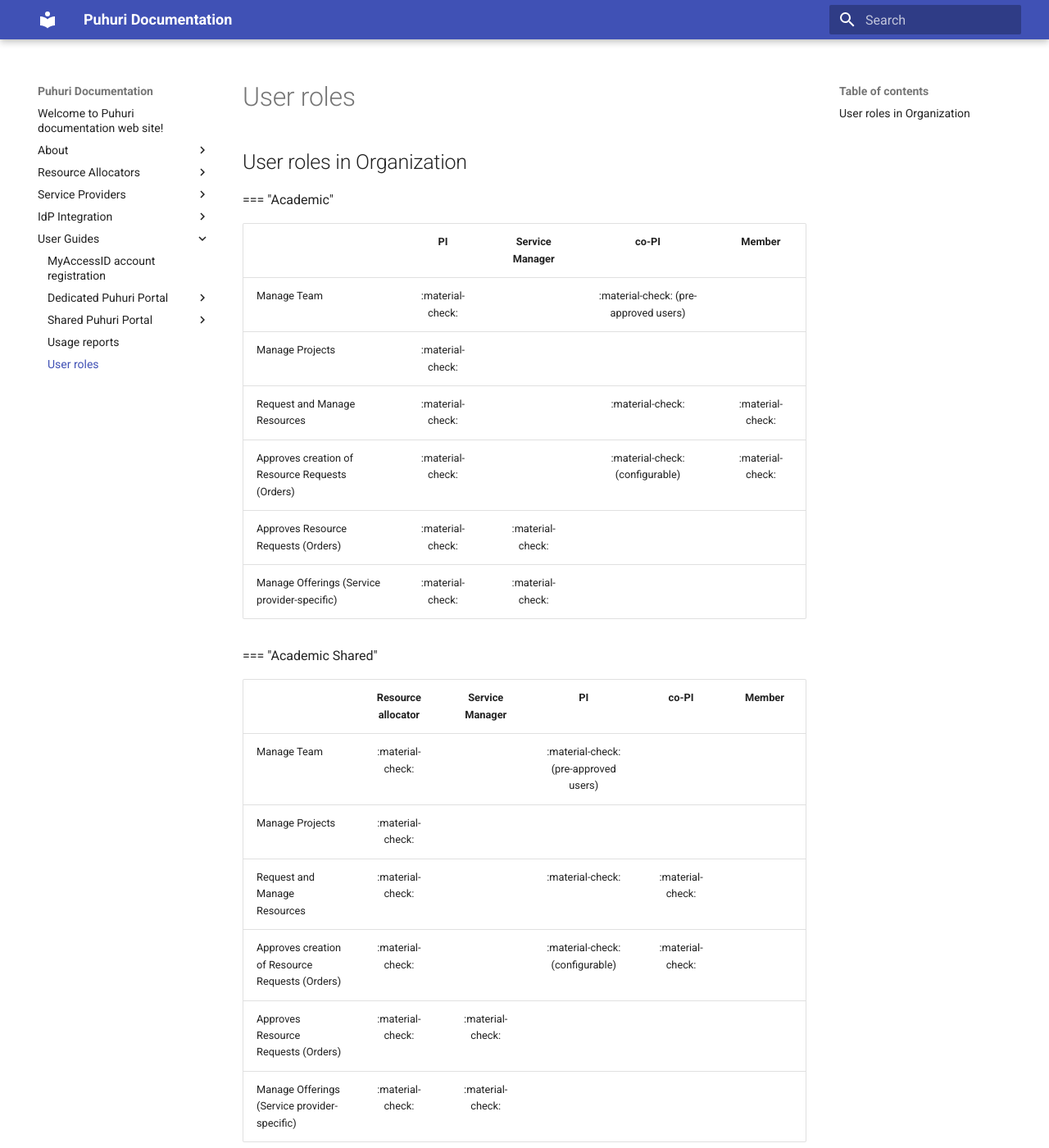
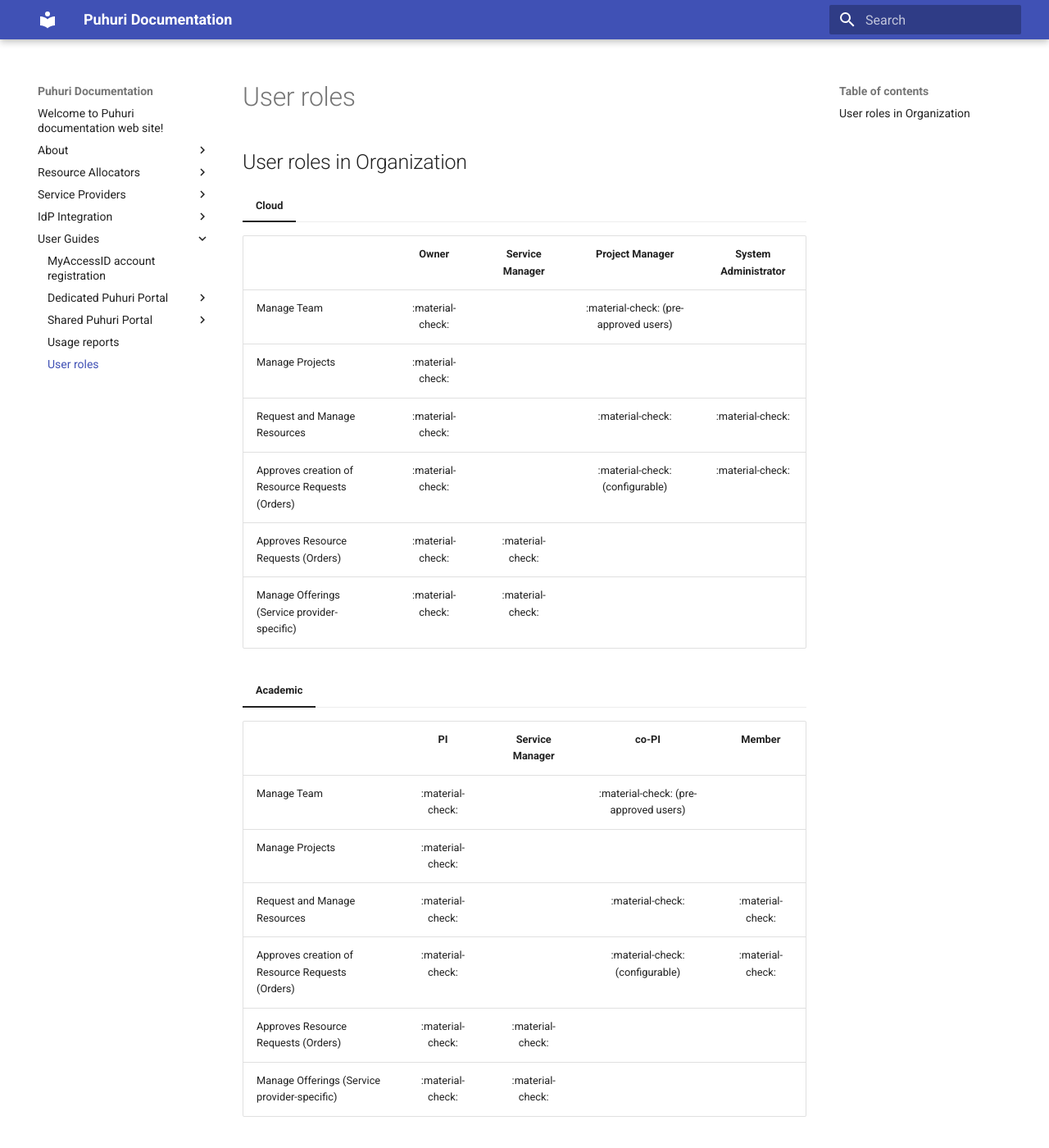
Before and after one commit to neicnordic/puhuri-web, an MkDocs documentation site: the page built from docs/user_guides/user_roles.md, in a window 1280 px wide and 1400 px high. Shown: the whole window at 82% size. Built offline with MkDocs 1.6.1 and Material for MkDocs 9.7.7, drawn with Linux system fonts in a browser that asks for light colours.

Commit message:
Fixed user_roles.md table, changed mkdocs.yml

```diff
--- a/docs/user_guides/user_roles.md
+++ b/docs/user_guides/user_roles.md
@@ -1,4 +1,16 @@
 ## User roles in Organization
+
+=== "Cloud"
+
+| | Owner | Service Manager | Project Manager | System Administrator |
+| --- | :----: | :----: | :----: | :----: |
+| Manage Team | :material-check: | | :material-check: (pre-approved users) | |
+| Manage Projects | :material-check: | | | |
+| Request and Manage Resources | :material-check: | | :material-check: | :material-check: |
+| Approves creation of Resource Requests (Orders) | :material-check: | | :material-check: (configurable) | :material-check: |
+| Approves Resource Requests (Orders) | :material-check: | :material-check: | | |
+| Manage Offerings (Service provider-specific) | :material-check: | :material-check: | | |
+
 
 === "Academic"
 
@@ -11,6 +23,7 @@
 | Approves Resource Requests (Orders) | :material-check: | :material-check: | | |
 | Manage Offerings (Service provider-specific) | :material-check: | :material-check: | |
 
+
 === "Academic Shared"
 
 | | Resource allocator | Service Manager | PI | co-PI | Member |
--- a/mkdocs.yml
+++ b/mkdocs.yml
@@ -14,6 +14,13 @@ markdown_extensions:
       linenums: true
   - pymdownx.superfences
   - admonition
+  - pymdownx.tasklist:
+        custom_checkbox: true
+        clickable_checkbox: true
+  - pymdownx.tabbed:
+        alternate_style: true
+
+
 nav:
   - "index.md"
   - About:
```
